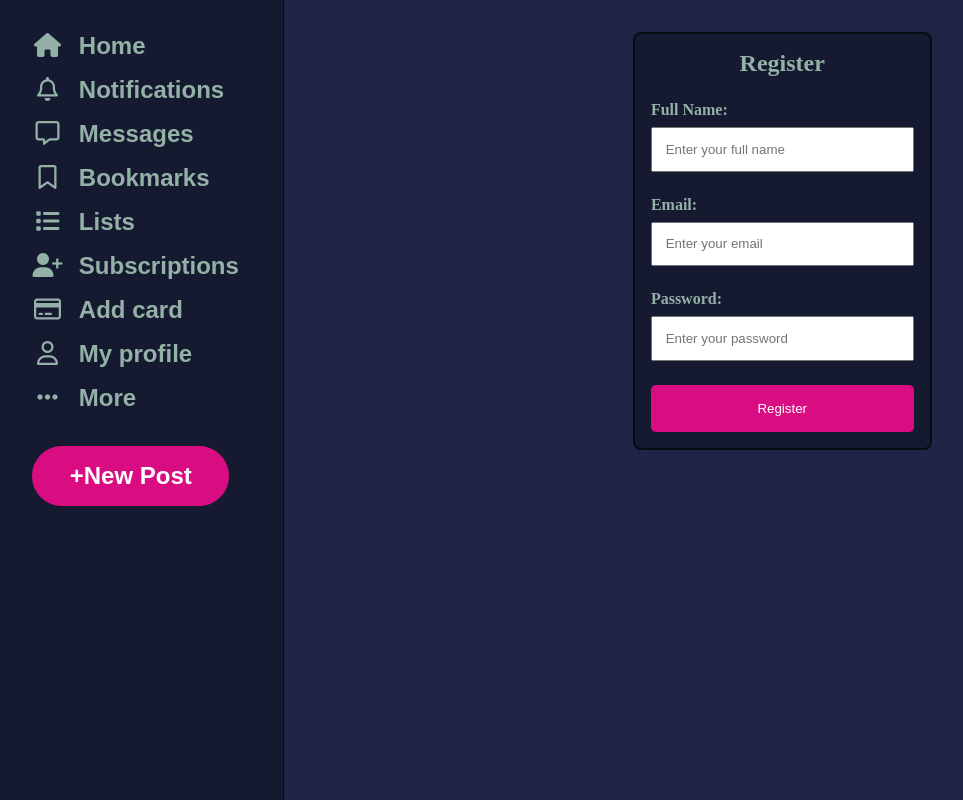
After one commit to jacobm3642/onlygators, a Flask app: template templates/registerDemo.html in a window 1280 px wide. The commit adds this page. Shown: the whole page, without its empty margins (0-963 px from the left). Run offline with Flask 3, Linux system fonts and the light colour scheme; the template is opened without the code that fills it, so the values that code supplies are empty; some libraries are stand-ins or nearby versions.

Commit message:
login and register pages made

```diff
--- a/static/css/style.css
+++ b/static/css/style.css
@@ -143,3 +143,44 @@ border-radius: 10px;
     width: 100%;
     text-align: center;
 }
+
+main div.form-box {
+    width: 30%;
+    margin: 2rem auto;
+    padding: 1rem;
+    background-color: #161A30;
+    border: 0.15rem solid #040D12;
+    border-radius: 0.5rem;
+    color: #93B1A6;
+}
+
+.form-box h2 {
+    text-align: center;
+    margin-bottom: 1.5rem;
+}
+
+.form-box .form-group {
+    margin-bottom: 1.5rem;
+}
+
+.form-box label {
+    display: block;
+    font-weight: bold;
+    margin-bottom: 0.5rem;
+}
+
+.form-box input {
+    width: 100%;
+    padding: 0.8rem;
+    box-sizing: border-box;
+}
+
+.form-box .btn-action {
+    background-color: #DA0C81;
+    color: white;
+    padding: 1rem;
+    border: none;
+    border-radius: 0.3rem;
+    cursor: pointer;
+    width: 100%;
+}
--- /dev/null
+++ b/templates/registerDemo.html
@@ -0,0 +1,50 @@
+<!DOCTYPE html>
+<html lang="en">
+    <head>
+        <script src="../static/js/jquery-3.7.1.min.js"></script>
+        <script src="../static/js/main.js"></script>
+        <script src="https://kit.fontawesome.com/5f7221c781.js" crossorigin="anonymous"></script>
+        <link href="../static/css/style.css" rel="stylesheet">
+        <link rel="stylesheet" href="https://cdnjs.cloudflare.com/ajax/libs/font-awesome/4.7.0/css/font-awesome.min.css">
+    </head>
+    <body>
+        <main>
+            <nav>
+                <ul>
+                    <li><a href=#><i class="fa-solid fa-house  fa-fw"></i>Home</a></li>
+                    <li><a href=#><i class="fa-regular fa-bell  fa-fw"></i>Notifications</a></li>
+                    <li><a href=#><i class="fa-regular fa-message  fa-fw"></i>Messages</a></li>
+                    <li><a href=#><i class="fa-regular fa-bookmark  fa-fw"></i>Bookmarks</a></li>
+                    <li><a href=#><i class="fa-solid fa-list  fa-fw"></i>Lists</a></li>
+                    <li><a href=#><i class="fa-solid fa-user-plus  fa-fw"></i>Subscriptions</a></li>
+                    <li><a href=#><i class="fa-regular fa-credit-card  fa-fw"></i>Add card</a></li>
+                    <li><a href=#><i class="fa-regular fa-user  fa-fw"></i>My profile</a></li>
+                    <li><a href=#><i class="fa-solid fa-ellipsis  fa-fw"></i>More</a></li>
+                    <br>
+                    <li id="newPost"><a href=#>+New Post</a></li>
+                </ul>
+            </nav>
+            <div>
+                <div class="form-box">
+                    <h2>Register</h2>
+                    <div class="form-group">
+                        <label for="fullName">Full Name:</label>
+                        <input type="text" id="fullName" name="fullName" placeholder="Enter your full name">
+                    </div>
+                    <div class="form-group">
+                        <label for="email">Email:</label>
+                        <input type="email" id="email" name="email" placeholder="Enter your email">
+                    </div>
+                    <div class="form-group">
+                        <label for="password">Password:</label>
+                        <input type="password" id="password" name="password" placeholder="Enter your password">
+                    </div>
+                    <button class="btn-action" id="registerBtn">Register</button>
+                </div>
+            </div>
+        </main>
+        <footer>
+
+        </footer>
+    </body>
+</html>
```
Also changed, not shown: templates/login.html (added, +14 -0 lines), templates/loginDemo.html (added, +46 -0 lines), templates/register.html (added, +18 -0 lines).
